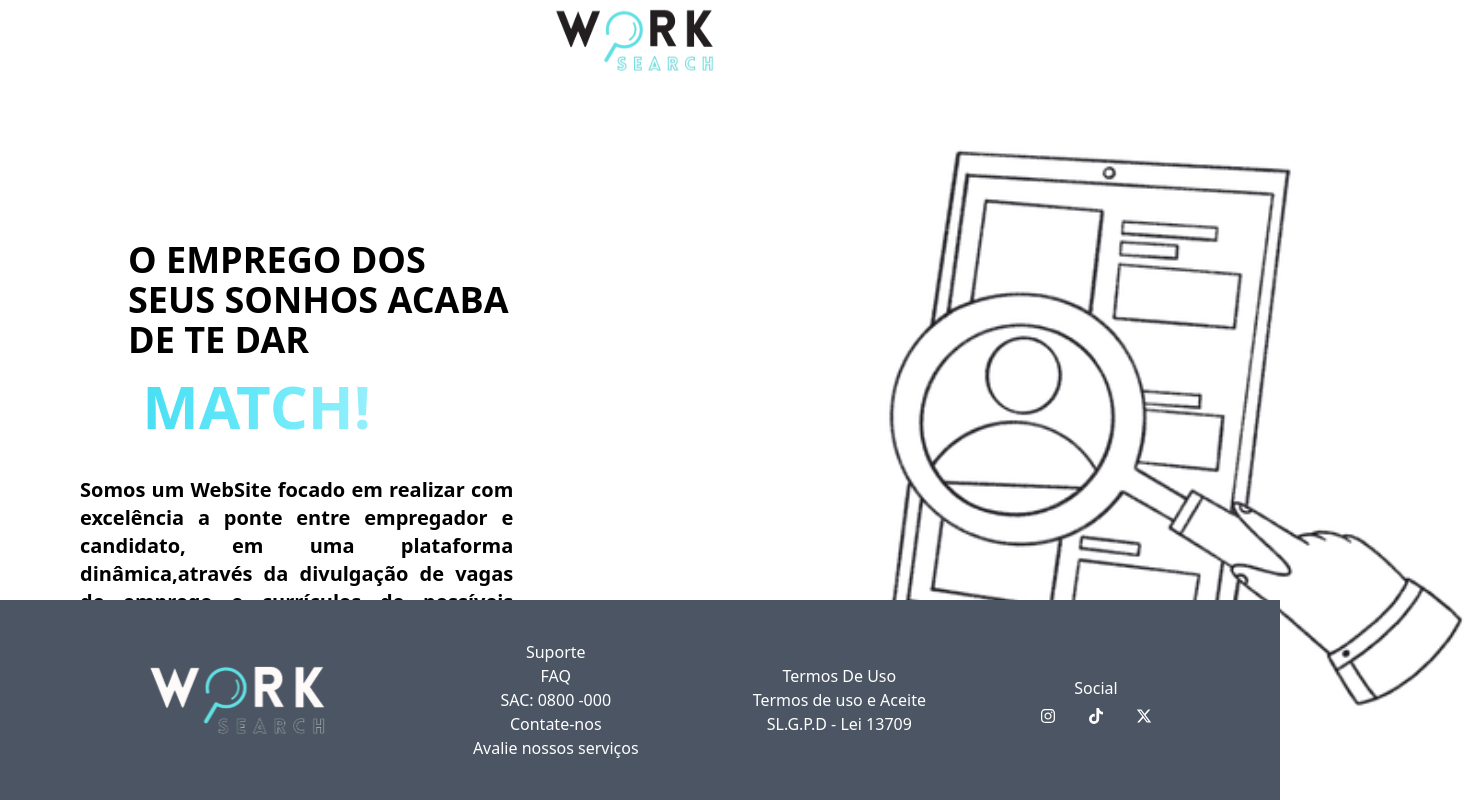
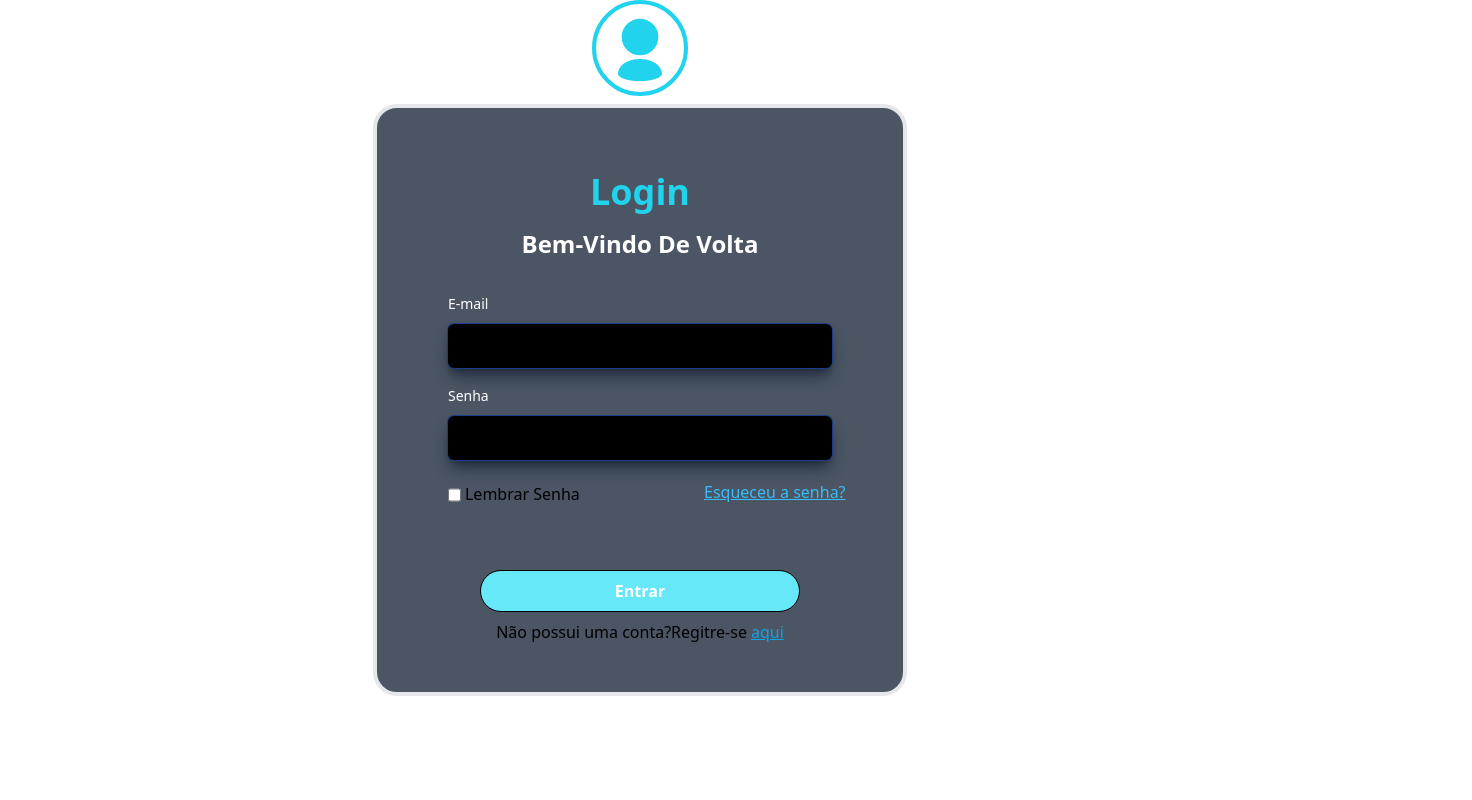
Before and after one commit to Henzo3110/WorkSearch--TailWind, a React (Vite) app: page /Login in a window 1280 px wide. Shown: the whole page, 1472 px wide, since content can reach past the window. Built offline with nearby package versions, Linux system fonts and the light colour scheme.

Commit message:
Pagina de Login feita

```diff
--- a/package.json
+++ b/package.json
@@ -10,9 +10,13 @@
     "preview": "vite preview"
   },
   "dependencies": {
+    "localforage": "^1.10.0",
+    "match-sorter": "^6.3.4",
     "react": "^18.2.0",
     "react-dom": "^18.2.0",
-    "react-icons": "^5.0.1"
+    "react-icons": "^5.0.1",
+    "react-router-dom": "^6.22.3",
+    "sort-by": "^1.2.0"
   },
   "devDependencies": {
     "@types/react": "^18.2.66",
--- a/src/App.jsx
+++ b/src/App.jsx
@@ -1,10 +1,17 @@
 import PaginaInicial from "./pages/PaginaInicial"
+import PaginaLogin from "./pages/PaginaLogin"
+import { BrowserRouter, Route, Routes } from 'react-router-dom';
 
 function App() {
 
   return (
     <>
-      <PaginaInicial />
+      <BrowserRouter>
+        <Routes>
+          <Route path={"/"} element={<PaginaInicial/>}/>
+          <Route path={"/Login"} element={<PaginaLogin/>}/>
+        </Routes>
+      </BrowserRouter>
     </>
   )
 }
--- /dev/null
+++ b/src/components/FormLogin.jsx
@@ -0,0 +1,82 @@
+import React, { useState } from 'react'
+import { useNavigate } from 'react-router-dom'
+import { TiUser } from "react-icons/ti";
+
+function Login() {
+    const Navigate = useNavigate()
+    const [email, setEmail] = useState('')
+    const [senha, setSenha] = useState('')
+
+    const Verifica = () => {
+        if (email == '' || senha == '') {
+            document.getElementById('CamposIncompletos').style.display = "flex"
+            document.getElementById('EmailSenhaErr').style.display = "none"
+            setTimeout(() => {
+                document.getElementById('CamposIncompletos').style.display = "none"
+            }, 5000)
+
+            Navigate('/')
+        } else if (email !== 'aleksander35517@fiec.edu.br' || senha !== '123456') {
+            document.getElementById('EmailSenhaErr').style.display = "flex"
+            document.getElementById('CamposIncompletos').style.display = "none"
+            setTimeout(() => {
+                document.getElementById('EmailSenhaErr').style.display = "none"
+            }, 5000)
+
+            Navigate('/')
+        } else {
+            Navigate('/Entrou')
+        }
+    }
+
+    return (
+        <div className="flex flex-col w-screen h-screen justify-center items-center">
+            <TiUser className='flex absolute text-cyan-400 top-0 bg-white border-solid border-4 rounded-full border-cyan-400 text-8xl ' />
+            <div className="flex flex-col items-center w-5/12 h-fit pt-8 pb-12 border-4 rounded-3xl bg-gray-600">
+                <h2 className="font-bold text-4xl mt-8 text-cyan-400">Login</h2>
+                <h1 className="font-bold text-2xl mt-4 text-white">Bem-Vindo De Volta</h1>
+                <from>
+                    <div className="mt-8 grid grid-cols-1 gap-2">
+                        <div className="w-4/5">
+                            <label for="email" className="block text-sm font-medium leading-6 text-white">E-mail</label>
+                            <div className="mt-2">
+                                <input onChange={(e) => setEmail(e.target.value)} id="email" name="email" type="email" autocomplete="email" className="lock w-96 rounded-md border-0 p-2.5 bg-black text-white ring-1 ring-blue-900 placeholder:text-gray-400 focus:ring-2 focus:ring-inset focus:ring-blue-600 sm:text-sm sm:leading-6 shadow-lg shadow-slate-800" />
+                            </div>
+                        </div>
+                    </div>
+                    <div className="mt-4 w-auto grid grid-cols-1">
+                        <div className="sm:col-span-3">
+                            <label for="email" className="block text-sm font-medium leading-6 text-white">Senha</label>
+                            <div className="mt-2">
+                                <input onChange={(e) => setSenha(e.target.value)} id="password" name="password" type="password" className="block w-96 rounded-md border-0 p-2.5 bg-black text-white ring-1 ring-blue-900 placeholder:text-gray-400 focus:ring-2 focus:ring-inset focus:ring-blue-600 sm:text-sm sm:leading-6 shadow-lg shadow-slate-800" />
+                            </div>
+                            <div id='EmailSenhaErr' className='hidden justify-center mt-6'>
+                                <small className='text-red-500'>E-mail ou Senha Incorreto</small>
+                            </div>
+                            <div id='CamposIncompletos' className='hidden justify-center mt-6'>
+                                <small className='text-red-500'>Campos Inconpletos</small>
+                            </div>
+                        </div>
+                    </div>
+                    <div className='flex flex-row mt-4'>
+                    <input type="checkbox" id='LembrarSenha' name='LembrarSenha' className='flex mt-2'/>
+                    <label for="LembrarSenha" className='mt-1.5 ml-1'>Lembrar Senha</label>
+                    <a href='' className='flex absolute ml-64 mt-1 text-sky-400 underline'>Esqueceu a senha?</a>
+                    </div>
+                    <div className="flex w-full mt-16 justify-between">
+                        <div className="flex flex-col">
+                        </div>
+                        <button onClick={(e) => { e.preventDefault(); Verifica() }} type='submit' className="bg-cyan-300 hover:bg-cyan-600 text-white font-bold w-5/6 py-2 px-4 border border-black rounded-full mr-8">
+                            Entrar
+                        </button>
+                    </div>
+                    <div className='flex justify-center mt-2 '>
+                        Não possui uma conta?Regitre-se<a className='flex text-sky-500 ml-1 underline' href='Registro'>aqui</a>
+                    </div>
+                </from>
+            </div>
+        </div >
+    )
+}
+
+export default Login
--- a/src/components/footerInicial.tsx
+++ b/src/components/footerInicial.tsx
@@ -24,7 +24,7 @@ function FooterInicial() {
         <div className='flex flex-col gap-2 items-center text-white'>
             <h1>Social</h1>
         <div className='flex items-center gap-8'>
-            <FaInstagram />
+            <FaInstagram/>
             <FaTiktok />
             <FaXTwitter />
         </div>
--- /dev/null
+++ b/src/pages/PaginaLogin.tsx
@@ -0,0 +1,11 @@
+import React from "react"
+import FormLogin from "../components/FormLogin"
+function PaginaLogin() {
+    return (
+        <div>
+           <FormLogin></FormLogin>
+        </div>
+    )
+}
+
+export default PaginaLogin
```
Also changed, not shown: src/components/FormRegistoUser1.tsx (added), src/components/FormRegistroUser2.tsx (added), 1 other file (tests, documents, lock files or other folders).
